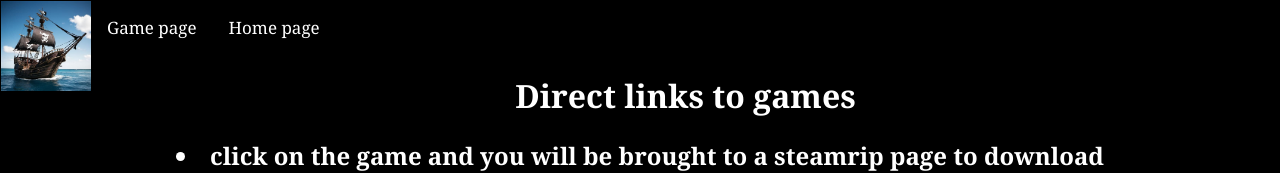
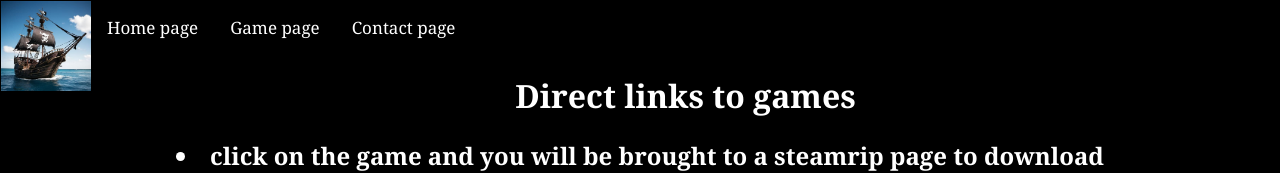
Before and after one commit to barnacle040/what-I-use-piracy, a plain HTML site: page Game page.html in a window 1280 px wide. Shown: the top 173 px of the page. Drawn offline with Linux system fonts and the light colour scheme.

Commit message:
Update Game page.html

```diff
--- a/Game page.html
+++ b/Game page.html
@@ -13,8 +13,9 @@
 
            </div>
            <div class="topnav">
+            <a class="active" href="./index.html">Home page</a>
             <a class="active" href="./Game page.html">Game page</a>
-            <a class="active" href="./index.html">Home page</a>
+            <a class="active" href="./Contact page.html">Contact page</a>
         </div>
   <div class="move" >
            <h1>Direct links to games</h1>
```
